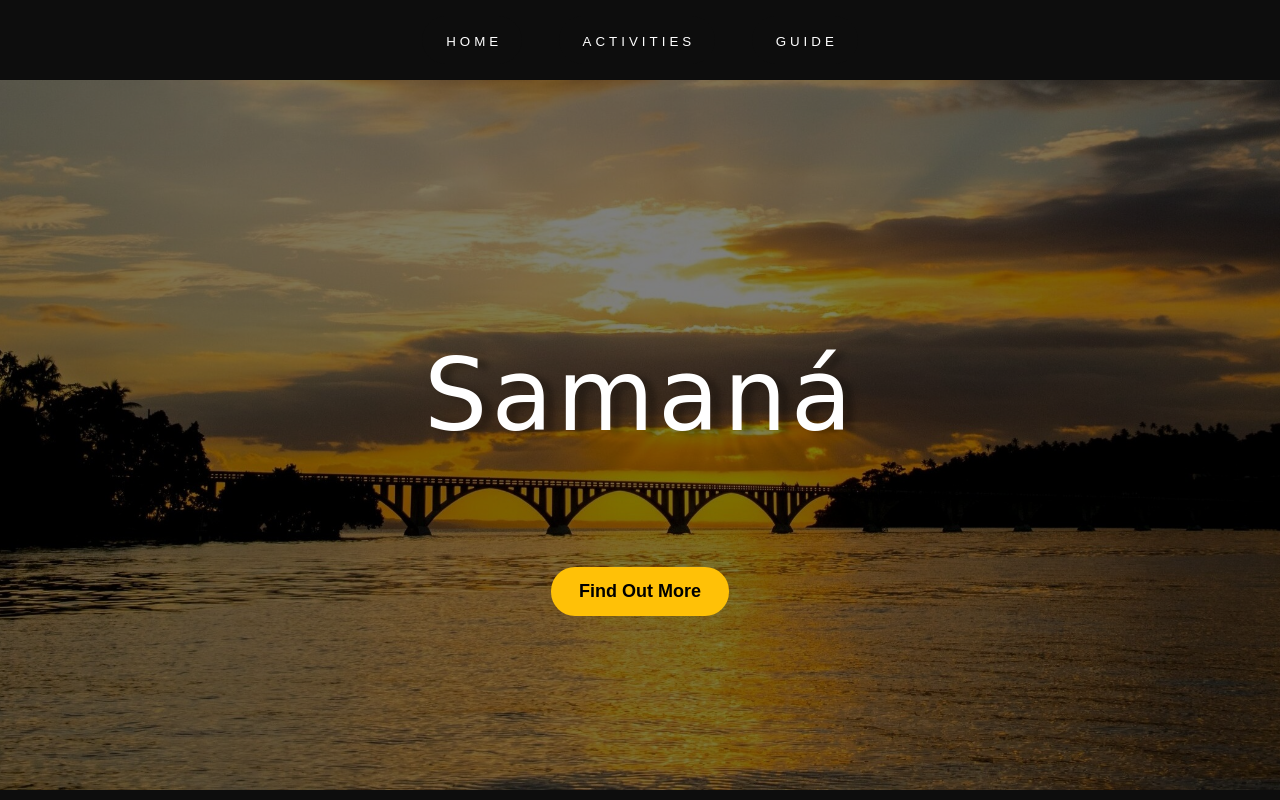
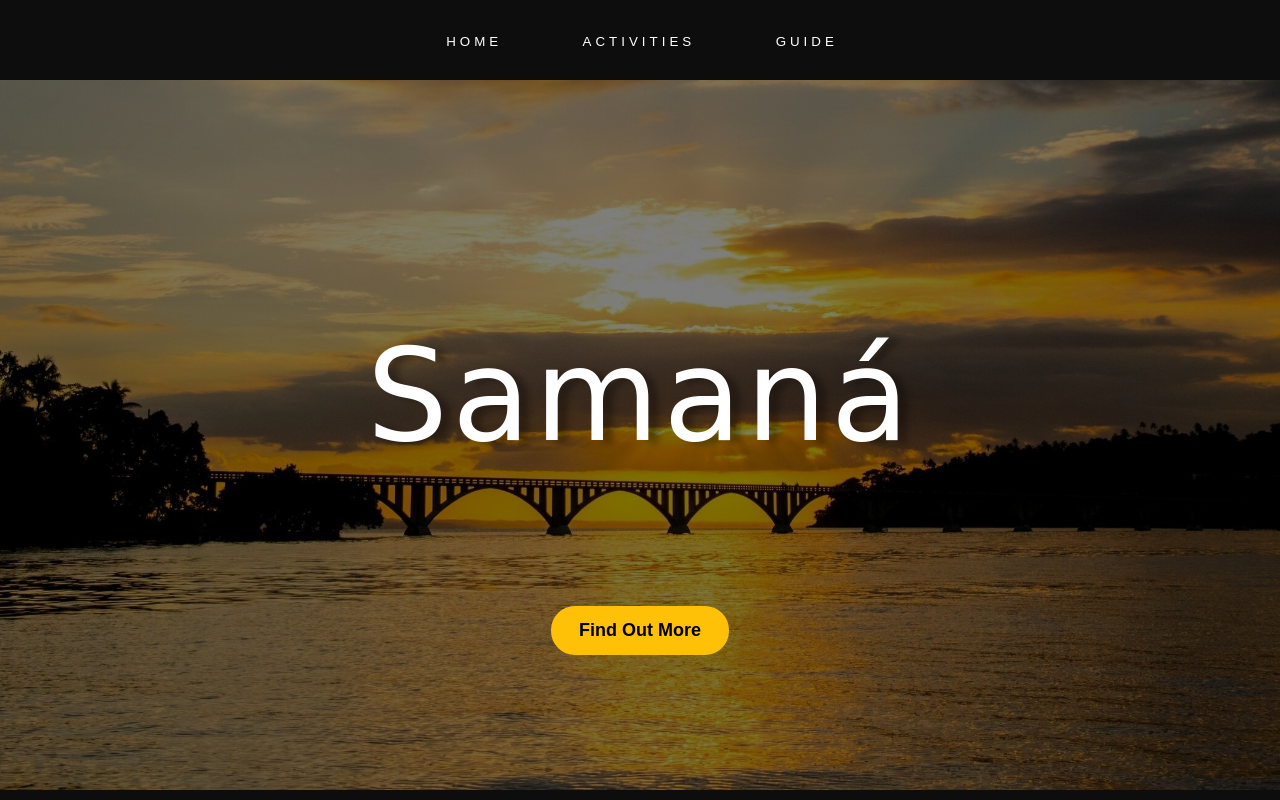
Before and after one commit to CasteLeonardo/HomeTown-Site, a plain HTML site: page index.html in a window 1280 px wide. Shown: the top 800 px of the page. Drawn offline with Linux system fonts and the light colour scheme; a web font is replaced by a local one.

Commit message:
Update Title font-size

```diff
--- a/styles.css
+++ b/styles.css
@@ -67,7 +67,7 @@ nav{
 }
 
 h1 {
-    font-size: 100px;
+    font-size: 8rem;
     letter-spacing: 4px;
     color: #ffffff;
     font-family: "Redressed", cursive;
```
